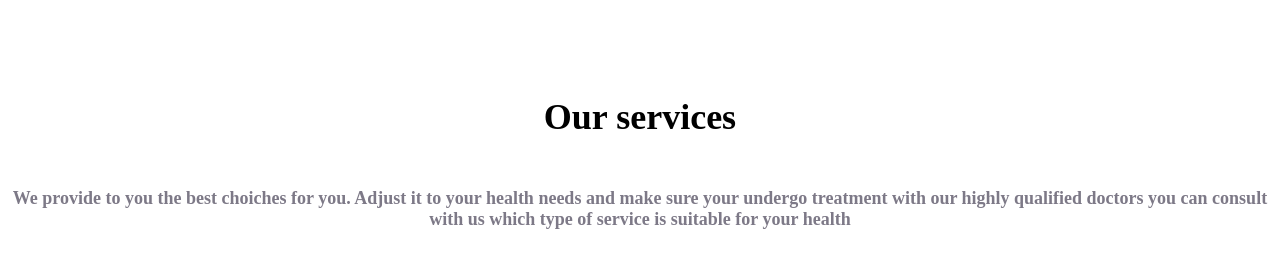
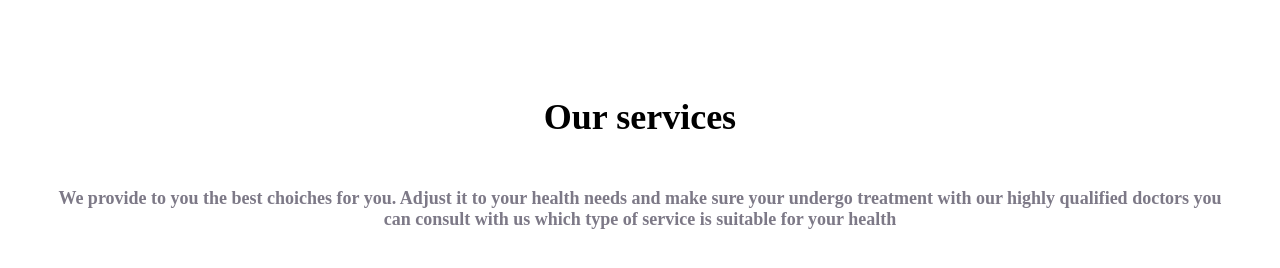
Before and after one commit to behhruz/test-with-1048, a plain HTML site: page index.html in a window 1280 px wide. Drawn offline with Linux system fonts and the light colour scheme.

Commit message:
add text

```diff
--- a/main.css
+++ b/main.css
@@ -24,3 +24,8 @@
     box-shadow: rgba(0, 0, 0, 0.16) 0px 5px 20px 0px, rgba(0, 0, 0, 0.06) 0px 0px 0px 0px;
     border-radius: 20px;
 }
+
+.container {
+    max-width: 1180px;
+    margin: 0 auto;
+}
```
